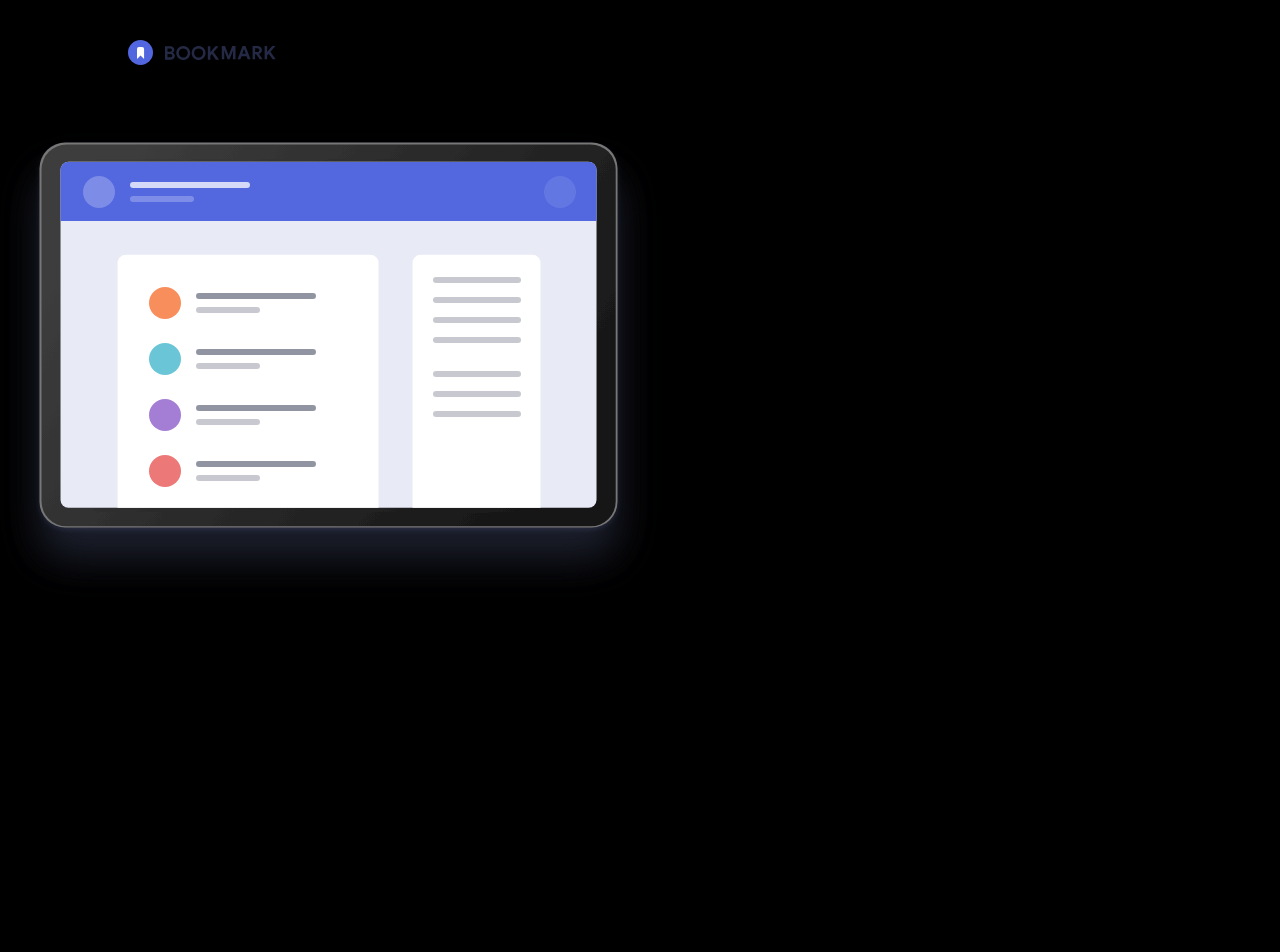
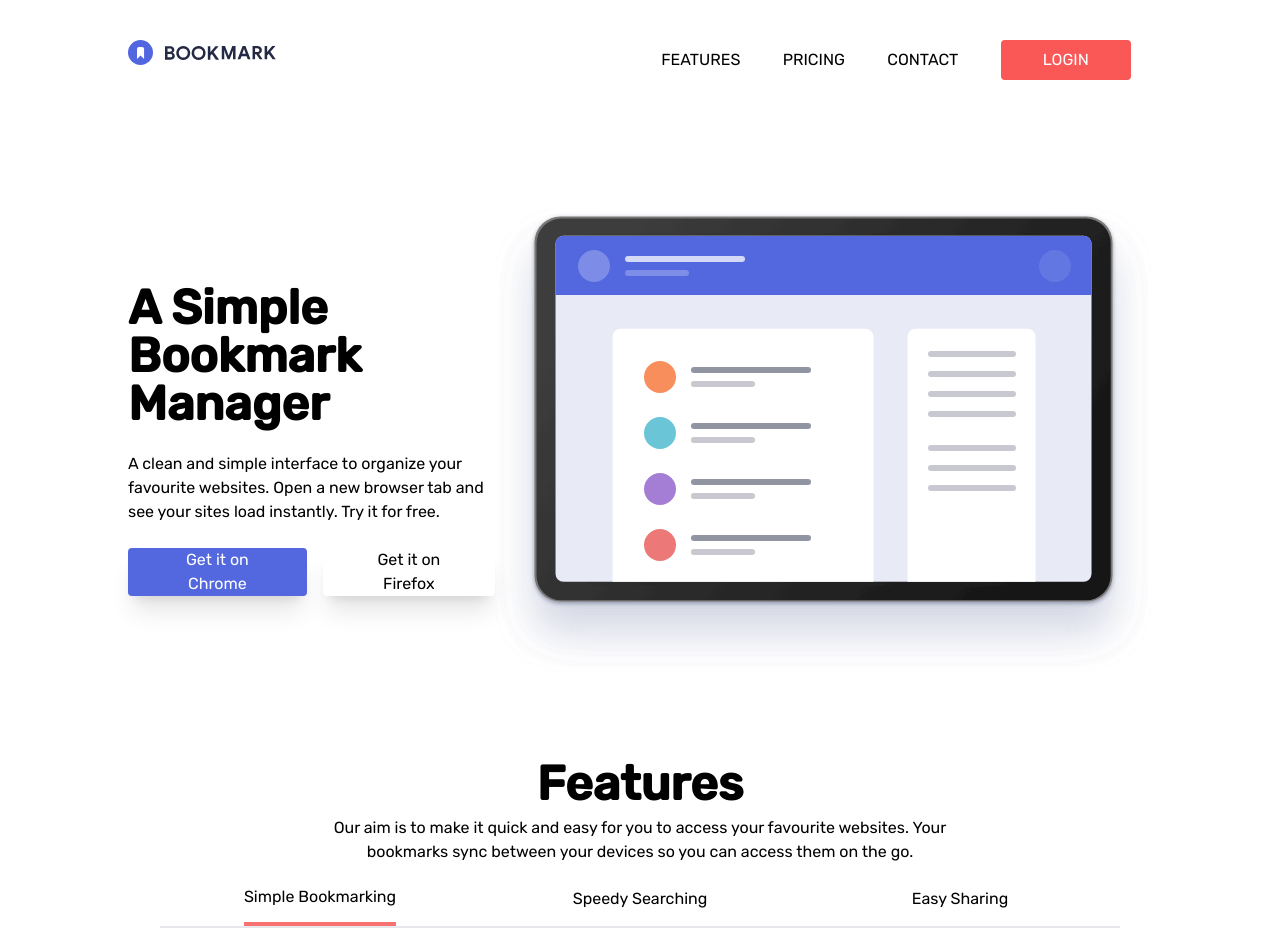
Before and after one commit to AakashSahani/bookmark-app, a React (Vite) app: page / in a window 1280 px wide. Shown: the top 952 px of the page. Built offline with nearby package versions, Linux system fonts and the light colour scheme.

Commit message:
Removed DaisyUI

```diff
--- a/src/App.jsx
+++ b/src/App.jsx
@@ -7,7 +7,7 @@ import Footer from './components/Footer';
 
 function App() {
 	return (
-		<div className="bg-white">
+		<div>
 			<Header />
 			<Hero />
 			<Features />
--- a/src/components/Features.jsx
+++ b/src/components/Features.jsx
@@ -6,14 +6,12 @@ import FeatureTab3 from '../assets/illustration-features-tab-3.svg';
 function Features() {
 	return (
 		<section>
-			<div className="hero min-h-screen bg-base-200">
-				<div className="hero-content text-center flex-col">
-					<div className="max-w-md">
+			<div className="mx-auto text-center">
 				<h1 className="text-5xl font-bold">Features</h1>
-						<p className="py-6">
-							Our aim is to make it quick and easy for you to access your
-							favourite websites. Your bookmarks sync between your devices so
-							you can access them on the go.
+				<p className="w-1/2 my-2 mx-auto">
+					Our aim is to make it quick and easy for you to access your favourite
+					websites. Your bookmarks sync between your devices so you can access
+					them on the go.
 				</p>
 			</div>
 			<div className="flex flex-col  justify-center items-center">
@@ -39,9 +37,9 @@ function Features() {
 					<div className="px-0 sm:px-10">
 						<h2 className="text-lg font-bold">Bookmark in one click</h2>
 						<p className="my-5">
-									Organize your bookmarks however you like. Our simple
-									drag-and-drop interface gives you complete control over how
-									you manage your favourite sites.
+							Organize your bookmarks however you like. Our simple drag-and-drop
+							interface gives you complete control over how you manage your
+							favourite sites.
 						</p>
 					</div>
 				</div>
@@ -54,9 +52,9 @@ function Features() {
 					<div className="px-0 sm:px-10">
 						<h2 className="text-lg font-bold">Bookmark in one click</h2>
 						<p className="my-5">
-									Organize your bookmarks however you like. Our simple
-									drag-and-drop interface gives you complete control over how
-									you manage your favourite sites.
+							Organize your bookmarks however you like. Our simple drag-and-drop
+							interface gives you complete control over how you manage your
+							favourite sites.
 						</p>
 					</div>
 				</div>
@@ -69,12 +67,10 @@ function Features() {
 					<div className="px-0 sm:px-10">
 						<h2 className="text-lg font-bold">Bookmark in one click</h2>
 						<p className="my-5">
-									Organize your bookmarks however you like. Our simple
-									drag-and-drop interface gives you complete control over how
-									you manage your favourite sites.
+							Organize your bookmarks however you like. Our simple drag-and-drop
+							interface gives you complete control over how you manage your
+							favourite sites.
 						</p>
-							</div>
-						</div>
 					</div>
 				</div>
 			</div>
--- a/src/components/Header.jsx
+++ b/src/components/Header.jsx
@@ -3,8 +3,7 @@ import Bookmark from '../assets/logo-bookmark.svg';
 
 function Header() {
 	return (
-		<header>
-			<div className="navbar bg-white px-[10%] py-10">
+		<header className="flex px-[10%] py-10">
 			<div className="flex-1">
 				<a className="normal-case text-xl">
 					<img src={Bookmark} alt="Bookmark Logo" />
@@ -13,29 +12,29 @@ function Header() {
 			<div className="flex-1 hidden md:block">
 				<ul className="flex w-full justify-around items-center">
 					<li>
-							<a href="#" className="hover:text-red-400">
+						<a href="#" className=" hover:text-softRed">
 							FEATURES
 						</a>
 					</li>
 					<li>
-							<a href="#" className="hover:text-red-400">
+						<a href="#" className=" hover:text-softRed">
 							PRICING
 						</a>
 					</li>
 					<li>
-							<a href="#" className="hover:text-red-400">
+						<a href="#" className=" hover:text-softRed">
 							CONTACT
 						</a>
 					</li>
-						<li className="btn bg-red-500 border-red-500 text-white border-2 hover:bg-white hover:text-red-500 hover:border-red-500">
-							<a href="#" className="hover:text-red-400">
+					<li>
+						<button className="h-10 border-2 px-10 rounded bg-softRed border-softRed text-white hover:bg-white hover:text-softRed">
 							LOGIN
-							</a>
+						</button>
 					</li>
 				</ul>
 			</div>
 			<div className="flex-none md:hidden">
-					<button className="btn btn-square btn-ghost">
+				<button className="">
 					<svg
 						xmlns="http://www.w3.org/2000/svg"
 						fill="none"
@@ -51,7 +50,6 @@ function Header() {
 					</svg>
 				</button>
 			</div>
-			</div>
 		</header>
 	);
 }
--- a/src/components/Hero.jsx
+++ b/src/components/Hero.jsx
@@ -3,22 +3,25 @@ import heroImg from '../assets/illustration-hero.svg';
 
 function Hero() {
 	return (
-		<section>
-			<div className="hero min-h-screen bg-white">
-				<div className="hero-content text-center flex-col sm:flex-row-reverse">
-					<img src={heroImg} className="" />
-					<div className="max-w-md">
-						<h1 className="text-5xl font-bold">A Simple Bookmark Manager</h1>
-						<p className="py-6">
-							A clean and simple interface to organize your favourite websites.
-							Open a new browser tab and see your sites load instantly. Try it
-							for free.
-						</p>
-						<div className="flex justify-evenly">
-							<button className="btn btn-primary">Get it on Chrome</button>
-							<button className="btn btn-accent">Get it on Firefox</button>
-						</div>
-					</div>
+		<section className="flex flex-col md:flex-row-reverse items-center px-[10%] min-h-[80vh]">
+			<img
+				src={heroImg}
+				alt="Bookmark Manager"
+				className="w-full h-auto m-auto"
+			/>
+			<div className="flex flex-col justify-center items-start">
+				<h1 className="text-5xl font-bold">A Simple Bookmark Manager</h1>
+				<p className="py-6">
+					A clean and simple interface to organize your favourite websites. Open
+					a new browser tab and see your sites load instantly. Try it for free.
+				</p>
+				<div className="flex justify-evenly">
+					<button className="h-12 px-8 shadow-xl rounded bg-softBlue text-white">
+						Get it on Chrome
+					</button>
+					<button className="h-12 shadow-xl px-8 ml-4 rounded bg-white">
+						Get it on Firefox
+					</button>
 				</div>
 			</div>
 		</section>
--- a/tailwind.config.cjs
+++ b/tailwind.config.cjs
@@ -2,9 +2,9 @@
 module.exports = {
 	content: ['./index.html', './src/**/*.{js,ts,jsx,tsx}'],
 	theme: {
+		extend: {
 			colors: {
 				// Primary
-			white: 'hsl(0,0,0)',
 				softBlue: 'hsl(231,69%,60%)',
 				softRed: 'hsl(0, 94%, 66%)',
 				// Neutral
@@ -15,6 +15,6 @@ module.exports = {
 				sans: ['Rubik', 'sans-serif'],
 				serif: ['serif'],
 			},
-		extend: {},
+		},
 	},
 };
```
Lines whose indentation alone changed are shown as unchanged.
